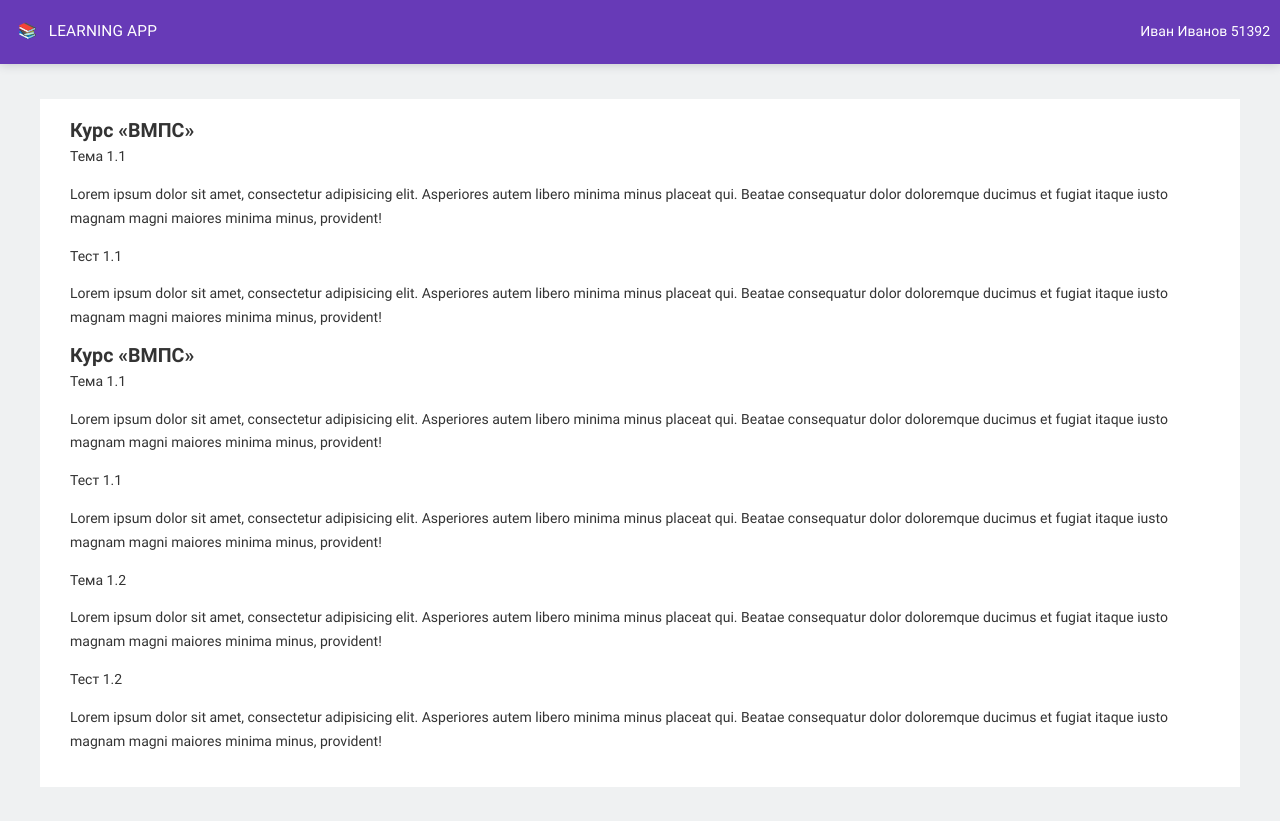
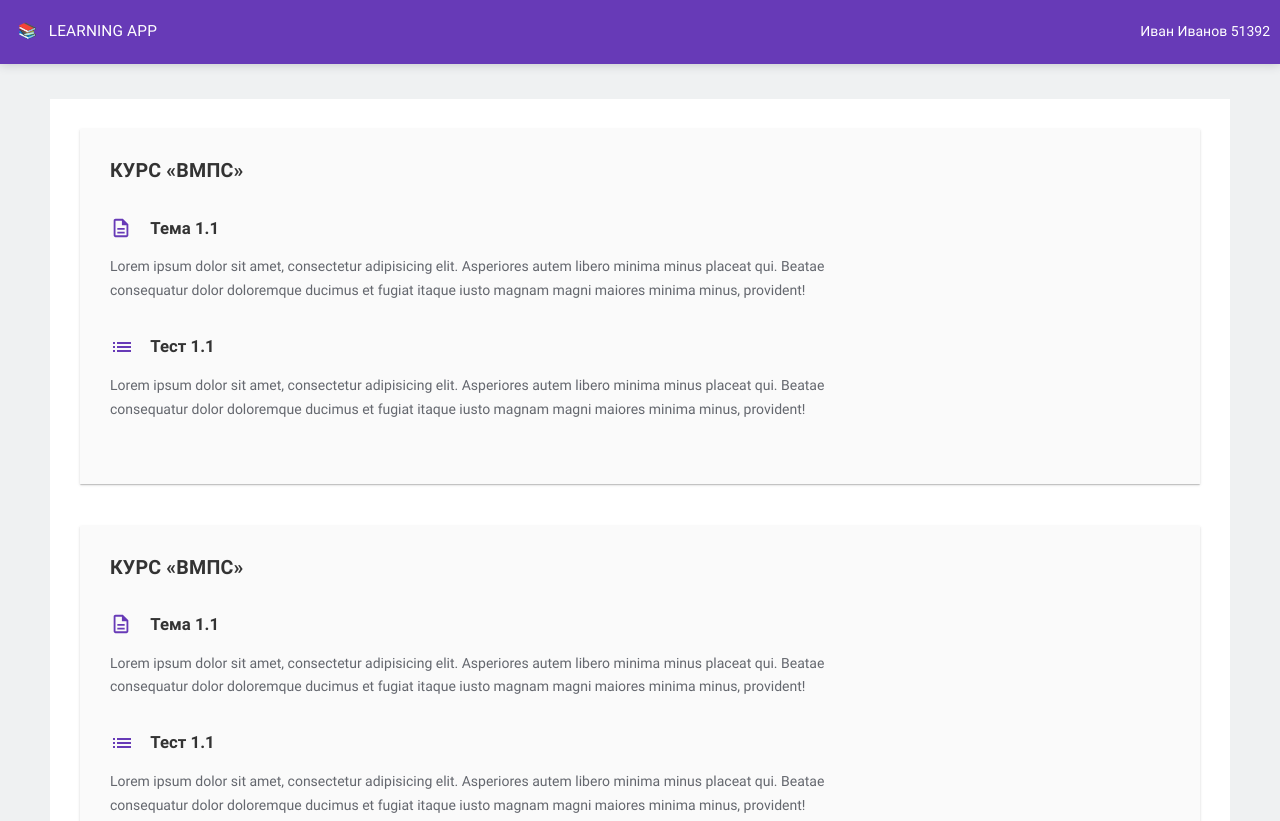
Before and after one commit to dimadk24/learning-app-layout, a website: page source/dashboard.html in a window 1280 px wide. Shown: the top 821 px of the page. Drawn offline with nearby package versions, Linux system fonts and the light colour scheme; files that its build step writes are made by us from their sources.

Commit message:
feat: dashboard page styles, + some small fixes

```diff
--- a/source/dashboard.html
+++ b/source/dashboard.html
@@ -31,7 +31,7 @@
       <div class="course">
         <span class="course__name">Курс «ВМПС»</span>
         <a href="#">
-          <div class="course-item">
+          <div class="course-item course-item--theme">
             <span class="course-item__name">Тема 1.1</span>
             <p class="course-item__description">
               Lorem ipsum dolor sit amet, consectetur adipisicing elit. Asperiores
@@ -42,7 +42,7 @@
           </div>
         </a>
         <a href="#">
-          <div class="course-item">
+          <div class="course-item course-item--test">
             <span class="course-item__name">Тест 1.1</span>
             <p class="course-item__description">
               Lorem ipsum dolor sit amet, consectetur adipisicing elit. Asperiores
@@ -57,7 +57,7 @@
       <div class="course">
         <span class="course__name">Курс «ВМПС»</span>
         <a href="#">
-          <div class="course-item">
+          <div class="course-item course-item--theme">
             <span class="course-item__name">Тема 1.1</span>
             <p class="course-item__description">
               Lorem ipsum dolor sit amet, consectetur adipisicing elit. Asperiores
@@ -68,7 +68,7 @@
           </div>
         </a>
         <a href="#">
-          <div class="course-item">
+          <div class="course-item course-item--test">
             <span class="course-item__name">Тест 1.1</span>
             <p class="course-item__description">
               Lorem ipsum dolor sit amet, consectetur adipisicing elit. Asperiores
@@ -80,7 +80,7 @@
         </a>
 
         <a href="#">
-          <div class="course-item">
+          <div class="course-item course-item--theme">
             <span class="course-item__name">Тема 1.2</span>
             <p class="course-item__description">
               Lorem ipsum dolor sit amet, consectetur adipisicing elit. Asperiores
@@ -91,7 +91,7 @@
           </div>
         </a>
         <a href="#">
-          <div class="course-item">
+          <div class="course-item course-item--test">
             <span class="course-item__name">Тест 1.2</span>
             <p class="course-item__description">
               Lorem ipsum dolor sit amet, consectetur adipisicing elit. Asperiores
--- a/source/sass/blocks/course.scss
+++ /dev/null
@@ -1,4 +0,0 @@
-.course__name {
-  font-size: 1.4em;
-  font-weight: 700;
-}
--- a/source/sass/blocks/dashboard.scss
+++ b/source/sass/blocks/dashboard.scss
@@ -2,3 +2,78 @@
   color: $text-color;
   text-decoration: none;
 }
+
+.course a:hover .course-item__description,
+.course a:focus .course-item__description {
+  color: $black;
+  text-shadow: 0 0 1px rgba(0, 0, 0, 0.1);
+}
+
+.course {
+  @include horizontal-paddings(30px);
+  @include vertical-paddings(30px);
+  margin-bottom: 3em;
+  background-color: #fafafa;
+  box-shadow: rgba(0, 0, 0, 0.12) 0 1px 3px 0, rgba(0, 0, 0, 0.1) 0 1px 1px 0, rgba(0, 0, 0, 0.08) 0 2px 1px -1px;
+}
+
+.course__name {
+  display: inline-block;
+  padding-bottom: 0.5em;
+  margin-bottom: 1.2em;
+  font-size: 1.4em;
+  font-weight: 700;
+  text-transform: uppercase;
+  letter-spacing: 0.01em;
+}
+
+.course-item {
+  padding-bottom: 1.3em;
+}
+
+.course-item--theme,
+.course-item--test {
+  position: relative;
+}
+
+.course-item--test::before,
+.course-item--theme::before {
+  position: absolute;
+  display: inline-block;
+  content: "";
+  top: 0;
+  left: 0;
+}
+
+.course-item--test::before {
+  background-image: url("../img/icon-test.svg");
+  width: 24px;
+  height: 24px;
+}
+
+.course-item--theme::before {
+  background-image: url("../img/icon-theme.svg");
+  width: 22px;
+  height: 22px;
+}
+
+.course-item--test .course-item__name,
+.course-item--theme .course-item__name {
+  padding-left: 2.4em;
+}
+
+.course-item__name {
+  font-size: 1.2em;
+  font-weight: 700;
+}
+
+.course-item__description {
+  width: 70%;
+  color: $semi-transparent-dark;
+}
+
+@media (max-width: $tablet-width) {
+  .course-item__description {
+    width: 100%;
+  }
+}
--- a/source/sass/blocks/page-wrapper.scss
+++ b/source/sass/blocks/page-wrapper.scss
@@ -1,7 +1,7 @@
 .page-wrapper {
   @include container-adaptive();
   @include horizontal-paddings(30px);
-  @include vertical-paddings(20px);
+  @include vertical-paddings(30px);
   min-width: 320px;
   overflow: hidden;
   margin-top: 2.5em;
--- a/source/sass/blocks/test.scss
+++ b/source/sass/blocks/test.scss
@@ -1,5 +1,10 @@
 .test__name {
+  display: block;
+  margin-bottom: 0.5em;
+  font-size: 1.3em;
   font-weight: 700;
+  text-transform: uppercase;
+  letter-spacing: 0.01em;
 }
 
 .question {
@@ -7,6 +12,10 @@
   display: flex;
   flex-direction: column;
   justify-content: flex-start;
+}
+
+.question input {
+  margin-right: 0.5em;
 }
 
 .question__text {
--- a/source/sass/mixins.scss
+++ b/source/sass/mixins.scss
@@ -27,11 +27,11 @@
   }
 
   @media (min-width: $tablet-width) {
-    @include container($tablet-width);
+    @include container($tablet-width - 20px);
   }
 
   @media (min-width: $desktop-width) {
-    @include container($desktop-width);
+    @include container($desktop-width - 20px);
   }
 }
 
--- a/source/sass/style.scss
+++ b/source/sass/style.scss
@@ -7,6 +7,5 @@
 @import "blocks/nav.scss";
 @import "blocks/page-wrapper.scss";
 @import "blocks/signup-form.scss";
-@import "blocks/course.scss";
 @import "blocks/test.scss";
 @import "blocks/dashboard.scss";
```
Also changed, not shown: source/img/icon-test.svg (added), source/img/icon-theme.svg (added).
